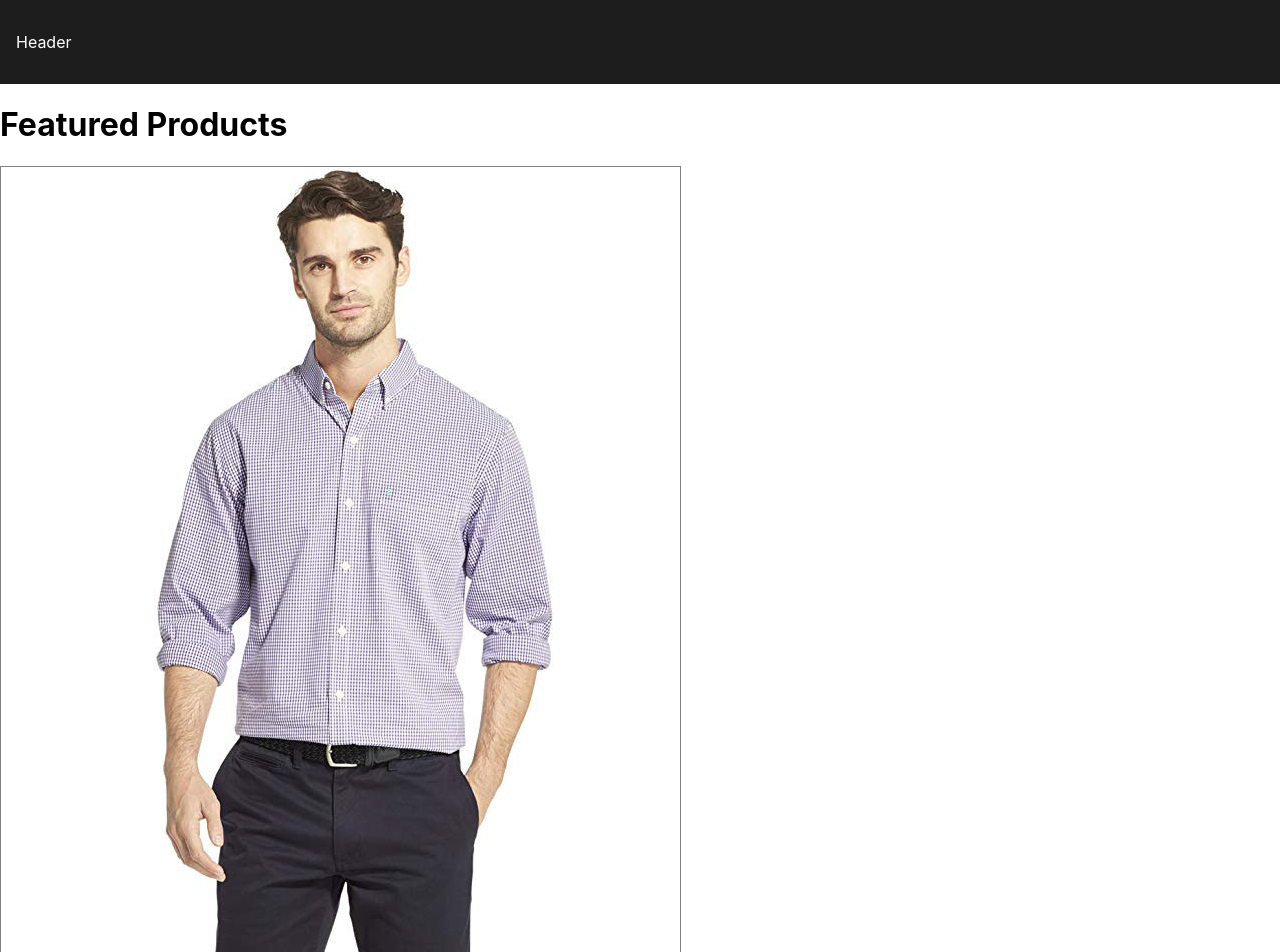
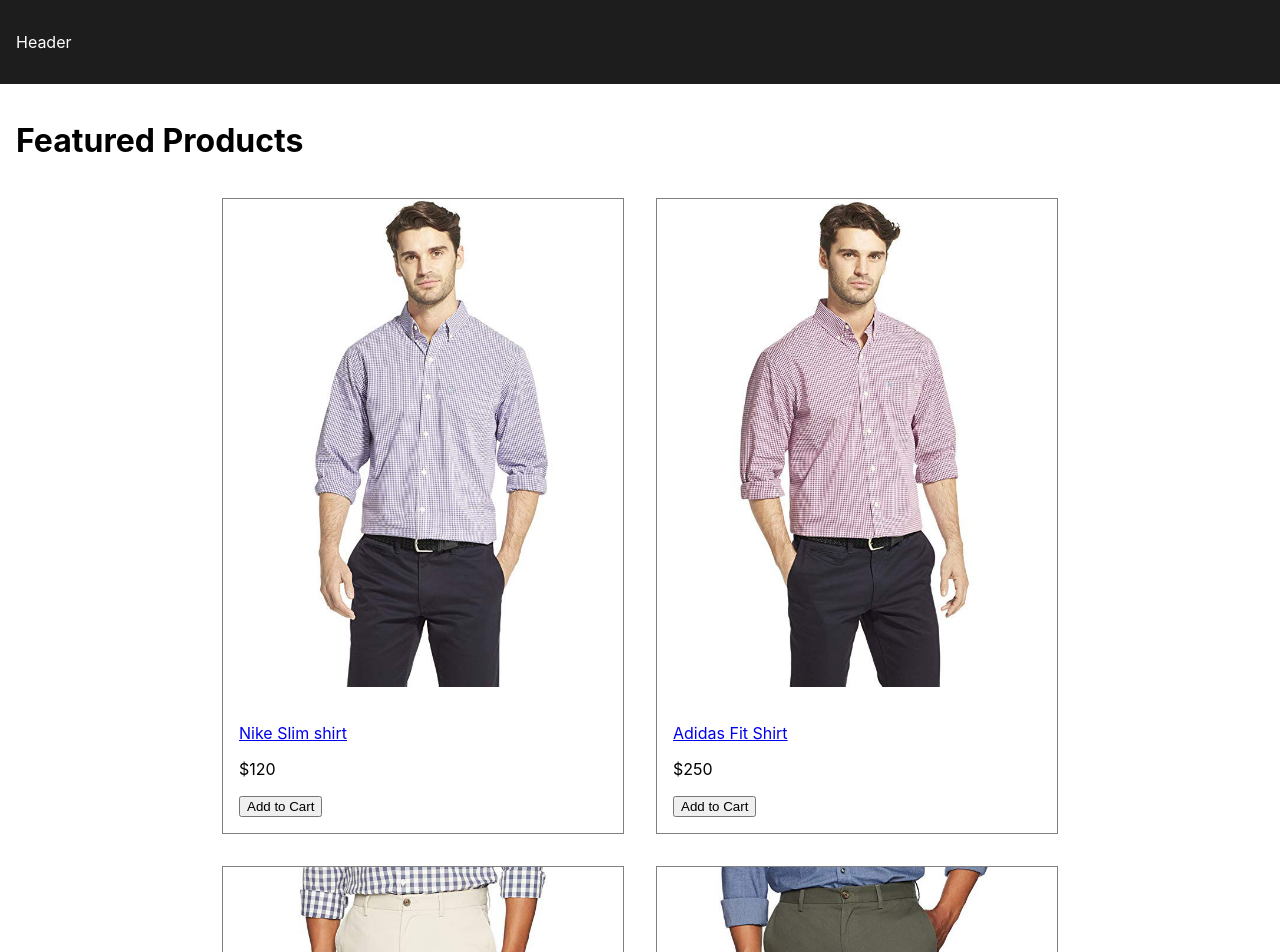
Before and after one commit to amiraligull/amazon, a React (Create React App) app in the folder frontend/: page / in a window 1280 px wide. Shown: the top 952 px of the page. Built offline with nearby package versions, Linux system fonts and the light colour scheme.

Commit message:
app .js and css updated

```diff
--- a/frontend/src/App.css
+++ b/frontend/src/App.css
@@ -10,14 +10,22 @@ header main a {
   color: gray;
   text-decoration: none;
 }
+main {
+  padding: 1rem;
+}
 .products {
   display: flex;
-
   flex-wrap: wrap;
+  justify-content: center;
 }
 .product {
   border: 1px solid gray;
+  margin: 1rem;
 }
 .product img {
   width: 100%;
+  max-width: 400px;
 }
+.info {
+  padding: 1rem;
+}
--- a/frontend/src/App.js
+++ b/frontend/src/App.js
@@ -12,9 +12,16 @@ function App() {
         <div className="products">
           {data.products.map((product) => (
             <div className="product" key={product.slug}>
-              <img src={product.image} alt={product.description} />
-              <p>{product.name}</p>
-              <p>{product.price}</p>
+              <a href={`/product/${product.slug}`}>
+                <img src={product.image} alt={product.description} />
+              </a>
+              <div className="info">
+                <a href={`/product/${product.slug}`}>
+                  <p>{product.name}</p>
+                </a>
+                <p>${product.price}</p>
+                <button>Add to Cart</button>
+              </div>
             </div>
           ))}
         </div>
```
